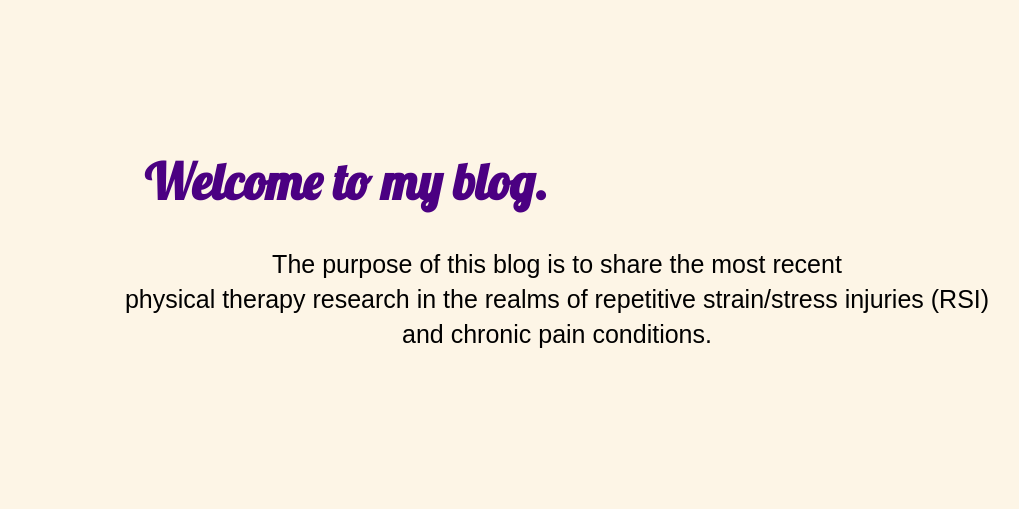
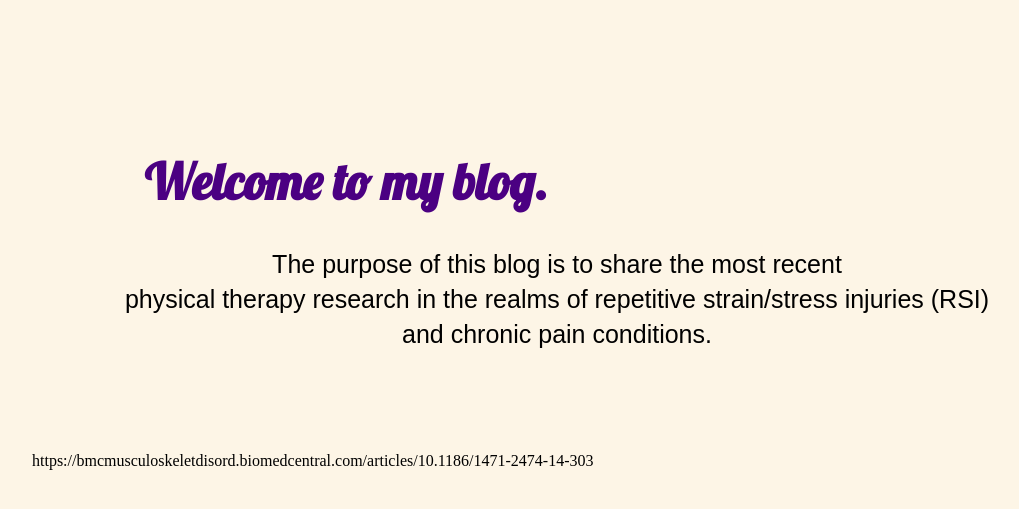
Before and after one commit to maryamckinnon/maryamckinnon.github.io, a Jekyll site: the page Blog/index.html, which Jekyll copies as it is, in a window 1280 px wide. Shown: the top 509 px of the page, without its empty margins (58-1077 px from the left). Built offline with Jekyll 4.4.1, drawn with Linux system fonts in a browser that asks for light colours.

Commit message:
Update index.html

```diff
--- a/Blog/index.html
+++ b/Blog/index.html
@@ -12,6 +12,10 @@
     <p> The purpose of this blog is to share the most recent <br>
     physical therapy research in the realms of repetitive strain/stress injuries (RSI) <br>
     and chronic pain conditions. </p>
+
+    <ul>
+      <li> https://bmcmusculoskeletdisord.biomedcentral.com/articles/10.1186/1471-2474-14-303 </li>
+    </ul>
   </body>
   </div>
 
```
